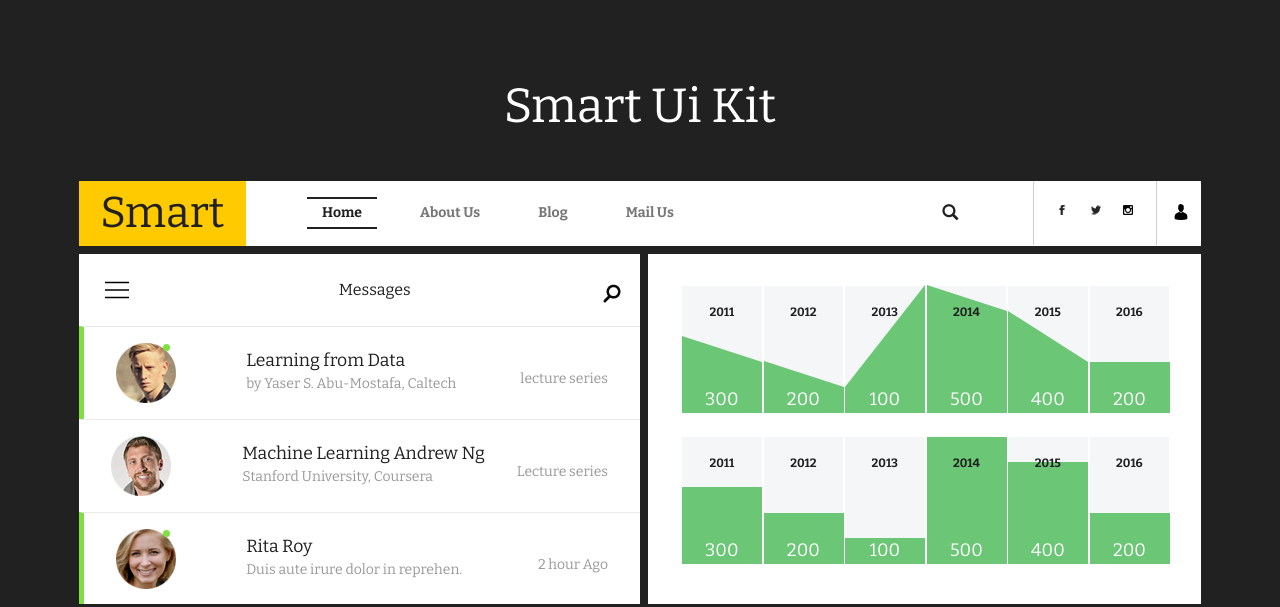
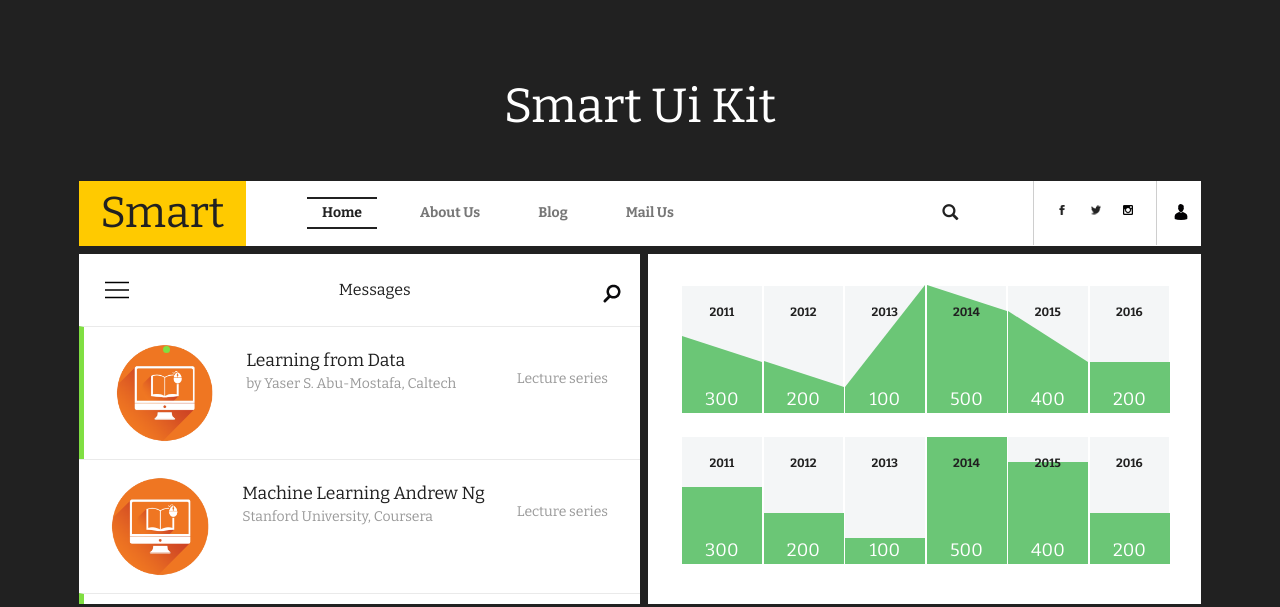
Before and after one commit to sinameraji/fyp-dashboard, a plain HTML site: page index.html in a window 1280 px wide. Shown: the top 607 px of the page. Drawn offline with nearby package versions, Linux system fonts and the light colour scheme; a web font is replaced by a local one.

Commit message:
hardcode

```diff
--- a/index.html
+++ b/index.html
@@ -184,7 +184,7 @@ Smartphone Compatible web template, free webdesigns for Nokia, Samsung, LG, Sony
 				<div class="navigation-bottom-menu-bottom scrollbar" id="style-2">
 					<div class="nav-btm-menu-btm-grid john">
 						<div class="nav-btm-menu-btm-grid-left">
-							<img src="images/1.png" alt=" " class="img-responsive" />
+							<img src="images/course.png" alt=" " class="img-responsive" />
 							<div class="nav-btm-menu-btm-grid-left-pos">
 								<span></span>
 							</div>
@@ -194,13 +194,13 @@ Smartphone Compatible web template, free webdesigns for Nokia, Samsung, LG, Sony
 							<p>by Yaser S. Abu-Mostafa, Caltech</p>
 						</div>
 						<div class="nav-btm-menu-btm-grid-right">
-							<h4>lecture series</h4>
+							<h4>Lecture series</h4>
 						</div>
 						<div class="clearfix"> </div>
 					</div>
 					<div class="nav-btm-menu-btm-grid">
 						<div class="nav-btm-menu-btm-grid-left">
-							<img src="images/2.png" alt=" " class="img-responsive" />
+							<img src="images/course.png" alt=" " class="img-responsive" />
 						</div>
 						<div class="nav-btm-menu-btm-grid-left1">
 							<h3>Machine Learning Andrew Ng</h3>
@@ -213,7 +213,7 @@ Smartphone Compatible web template, free webdesigns for Nokia, Samsung, LG, Sony
 					</div>
 					<div class="nav-btm-menu-btm-grid john">
 						<div class="nav-btm-menu-btm-grid-left">
-							<img src="images/3.png" alt=" " class="img-responsive" />
+							<img src="images/course.png" alt=" " class="img-responsive" />
 							<div class="nav-btm-menu-btm-grid-left-pos">
 								<span></span>
 							</div>
@@ -229,7 +229,7 @@ Smartphone Compatible web template, free webdesigns for Nokia, Samsung, LG, Sony
 					</div>
 					<div class="nav-btm-menu-btm-grid">
 						<div class="nav-btm-menu-btm-grid-left">
-							<img src="images/4.png" alt=" " class="img-responsive" />
+							<img src="images/course.png" alt=" " class="img-responsive" />
 						</div>
 						<div class="nav-btm-menu-btm-grid-left1">
 							<h3>Andrew</h3>
@@ -242,7 +242,7 @@ Smartphone Compatible web template, free webdesigns for Nokia, Samsung, LG, Sony
 					</div>
 					<div class="nav-btm-menu-btm-grid">
 						<div class="nav-btm-menu-btm-grid-left">
-							<img src="images/5.png" alt=" " class="img-responsive" />
+							<img src="images/course.png" alt=" " class="img-responsive" />
 							<div class="nav-btm-menu-btm-grid-left-pos">
 								<span></span>
 							</div>
```
Also changed, not shown: images/course.png (added).
